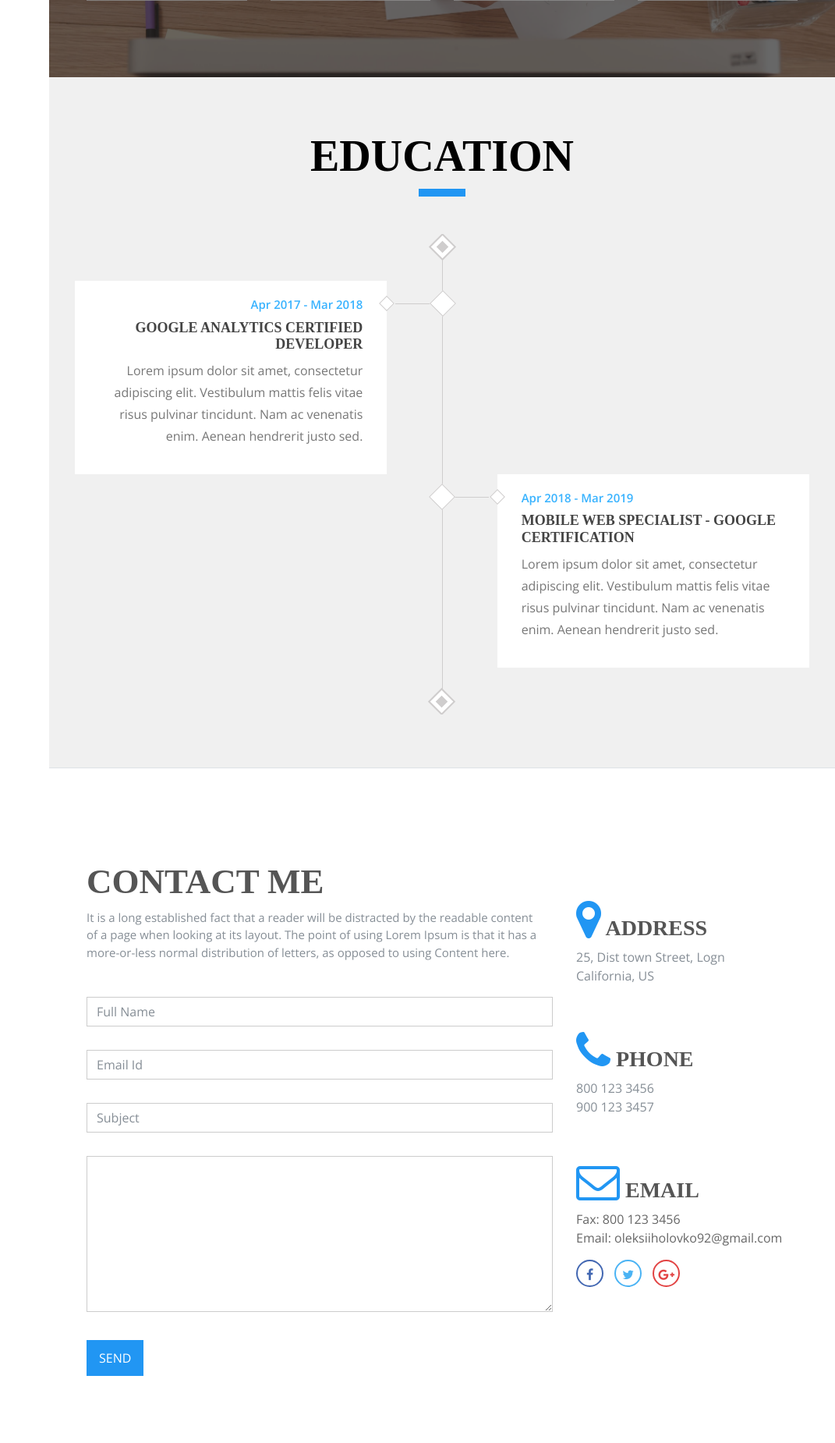
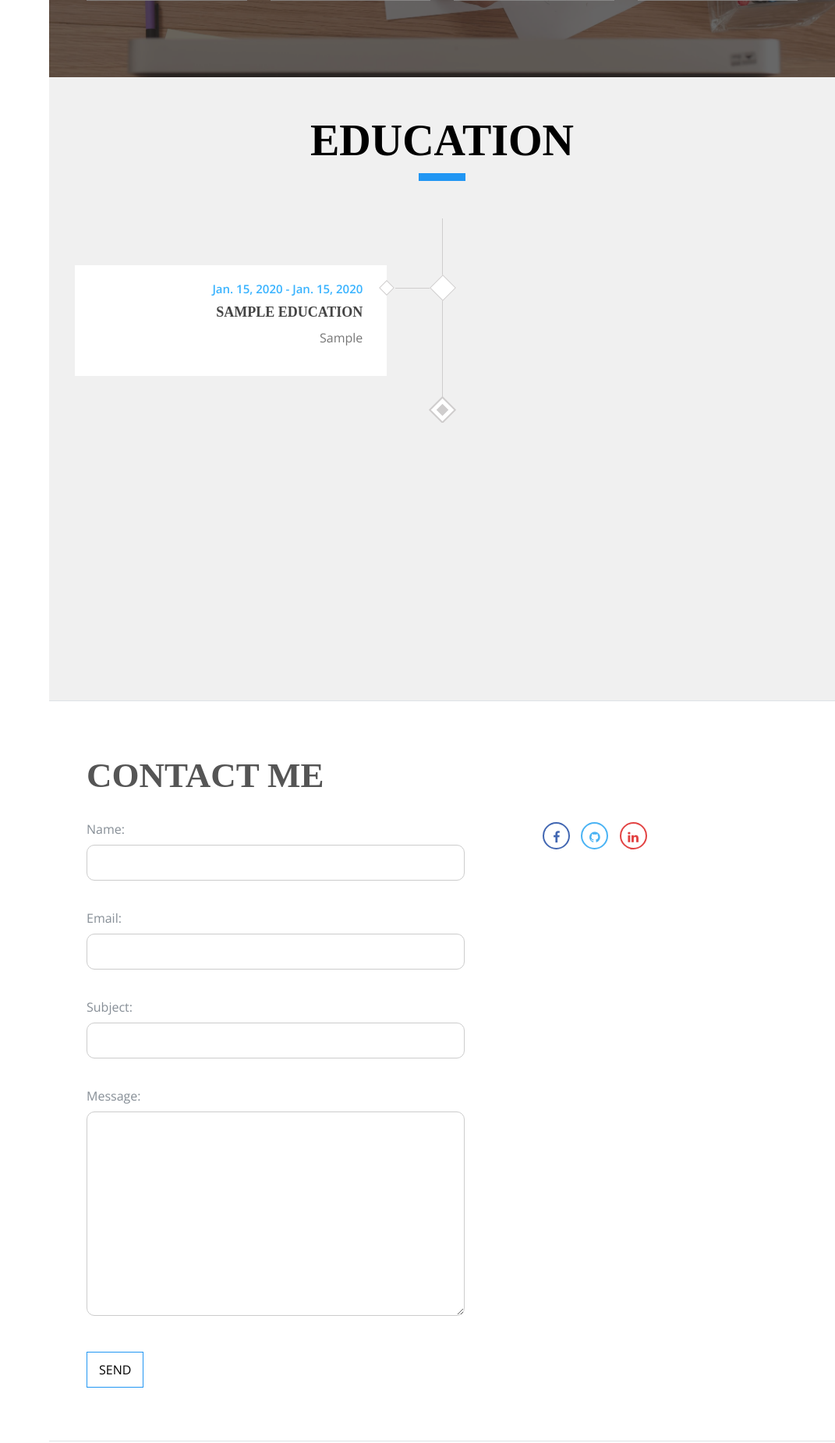
Before and after one commit to olexiygolovko/resume_site, a Django app: page / in a window 1280 px wide. Shown: the part 2747-4597 px from the top of the page at 78% size, without its empty margins (209-1280 px from the left). Run offline with Django 4.2, Linux system fonts and the light colour scheme; tables that the repository leaves empty hold one stand-in row (values such as "Sample post"); grey boxes marked "Sample" are stand-in pictures; some libraries are stand-ins or nearby versions; some web fonts are replaced.

Commit message:
added blocks expiriance, skills, contact

```diff
--- /dev/null
+++ b/resume_site/resume_app/forms.py
@@ -0,0 +1,7 @@
+from django import forms
+from .models import Message
+
+class MessageForm(forms.ModelForm):
+    class Meta:
+        model = Message
+        fields = ['name', 'email', 'subject', 'message']
--- a/resume_site/resume_app/models.py
+++ b/resume_site/resume_app/models.py
@@ -94,6 +94,7 @@ class Contact(models.Model):
     phone = models.CharField(max_length = 80)
     git = models.URLField(max_length=320)
     linkedin = models.URLField(max_length=320)
+    facebook = models.URLField(max_length=320)
 
     def __str__(self):
         return self.title
--- a/resume_site/resume_app/views.py
+++ b/resume_site/resume_app/views.py
@@ -1,16 +1,19 @@
-from django.shortcuts import render
+from django.shortcuts import render, redirect
 from .models import *
 from django_filters.views import FilterView
 from .filters import PortfolioProjectFilter
+from .forms import MessageForm
 
 
 def home(request):
     slider = Slider.objects.all()
     about = Person.objects.first()
     services = Service.objects.all()
+    education = Education.objects.all()
     portfolio = PortfolioProject.objects.all()
     languages = Language.objects.all()
     experience = Experience.objects.all()
+    contacts = Contact.objects.all()
     categories = ProjectCategory.objects.all()
     selected_category = request.GET.get('category')
 
@@ -21,16 +24,27 @@ def home(request):
 
     project_filter = PortfolioProjectFilter(request.GET, queryset=projects)
 
+    if request.method == 'POST':
+        form = MessageForm(request.POST)
+        if form.is_valid():
+            form.save()
+            return redirect('/')  # или куда вы хотите перенаправить после отправки формы
+    else:
+        form = MessageForm()
+
     context = {
         'slider': slider,
         'about': about,
         'services': services,
+        'education': education,
         'portfolio': portfolio,
         'languages': languages,
         'experience': experience,
         'categories': categories,
         'selected_category': selected_category,
         'filter': project_filter,
+        'form': form,
+        'contacts': contacts,
     }
 
     return render(request, 'home.html', context)
@@ -54,17 +68,6 @@ def language(request):
     }
     return render(request, 'languages_block.html', context)
 
-def education(request):
-    title = Education.objects.all()
-    speciality = Education.objects.all()
-    context = {
-        'title': title,
-        'speciality': speciality,
-    }
-
-    return render(request,'education.html', context)
-
-
 def main_page(request):
     person = Person.objects.first()
 
--- a/resume_site/templates/home.html
+++ b/resume_site/templates/home.html
@@ -17,8 +17,9 @@
               </div>
               <p class="mb-5" style="max-width: 600px;" >{{ about.about }}</p>
               <ul class="list-inline list-social-icons mb-0">
+                {% for contact in contacts %}
                   <li class="list-inline-item">
-                      <a href="#">
+                      <a href="{{contact.facebook}}">
                   <span class="fa-stack fa-lg">
                     <i class="fa fa-circle fa-stack-2x"></i>
                     <i class="fa fa-facebook fa-stack-1x fa-inverse"></i>
@@ -26,15 +27,7 @@
                 </a>
                   </li>
                   <li class="list-inline-item">
-                      <a href="#">
-                  <span class="fa-stack fa-lg">
-                    <i class="fa fa-circle fa-stack-2x"></i>
-                    <i class="fa fa-twitter fa-stack-1x fa-inverse"></i>
-                  </span>
-                </a>
-                  </li>
-                  <li class="list-inline-item">
-                      <a href="#">
+                      <a href="{{contact.linkedin}}">
                   <span class="fa-stack fa-lg">
                     <i class="fa fa-circle fa-stack-2x"></i>
                     <i class="fa fa-linkedin fa-stack-1x fa-inverse"></i>
@@ -42,13 +35,14 @@
                 </a>
                   </li>
                   <li class="list-inline-item">
-                      <a href="#">
+                      <a href="{{contact.git}}">
                   <span class="fa-stack fa-lg">
                     <i class="fa fa-circle fa-stack-2x"></i>
                     <i class="fa fa-github fa-stack-1x fa-inverse"></i>
                   </span>
                 </a>
                   </li>
+                  {% endfor %}
               </ul>
           </div>
       </section>
@@ -162,32 +156,22 @@
                            Education
     ======================================================-->
       <section class="resume-section p-3 p-lg-5 d-flex flex-column" id="awards">
-          <div class="row my-auto">
+          <div class="row-award">
               <div class="col-12">
                 <h2 class="  text-center">Education</h2>
                 <div class="mb-5 heading-border"></div>
               </div>
               <div class="main-award" id="award-box">
+                {% for institution in education %}
                   <div class="award">
                       <div class="award-icon"></div>
                       <div class="award-content">
-                          <span class="date">Apr 2017 - Mar 2018</span>
-                          <h5 class="title">Google Analytics Certified Developer</h5>
-                          <p class="description">
-                              Lorem ipsum dolor sit amet, consectetur adipiscing elit. Vestibulum mattis felis vitae risus pulvinar tincidunt. Nam ac venenatis enim. Aenean hendrerit justo sed.
-                          </p>
+                          <span class="date">{{ institution.start_date }} - {{ institution.end_date }}</span>
+                          <h5 class="title">{{ institution.name_institution }}</h5>
+                          <p class="description">{{ institution.speciality }}</p>
                       </div>
                   </div>
-                  <div class="award">
-                      <div class="award-icon"></div>
-                      <div class="award-content">
-                          <span class="date">Apr 2018 - Mar 2019</span>
-                          <h5 class="title">Mobile Web Specialist - Google Certification</h5>
-                          <p class="description">
-                              Lorem ipsum dolor sit amet, consectetur adipiscing elit. Vestibulum mattis felis vitae risus pulvinar tincidunt. Nam ac venenatis enim. Aenean hendrerit justo sed.
-                          </p>
-                      </div>
-                  </div>
+                {% endfor %}
               </div>
           </div>
       </section>
@@ -195,51 +179,29 @@
     <!--====================================================
                           CONTACT
     ======================================================-->
-      <section class="resume-section p-3 p-lg-5 d-flex flex-column">
-          <div class="row my-auto" id="contact">
+    <section class="resume-section p-3 p-lg-5 d-flex flex-column" id="contact">
+      <div class="row my-auto">
         <div class="col-md-8">
-              <div class="contact-cont">
-                <h3>CONTACT Me</h3>
-                <div class="heading-border-light"></div>
-                <p>It is a long established fact that a reader will be distracted by the readable content of a page when looking at its layout. The point of using Lorem Ipsum is that it has a more-or-less normal distribution of letters, as opposed to using Content here.</p>
+          <div class="contact">
+            <h3>Contact Me</h3>
           </div>
-              <div class="row con-form">
-                <div class="col-md-12">
-                  <input type="text" name="full-name" placeholder="Full Name" class="form-control">
+          <form method="post" action="{% url 'home' %}" class="contact-form">
+            {% csrf_token %}
+            <div class="form-group">
+              {{ form.as_p }}
             </div>
-                <div class="col-md-12">
-                  <input type="text" name="email" placeholder="Email Id" class="form-control">
+            <button class="btn btn-general btn-white" type="submit">Send</button>
+          </form>
         </div>
-                <div class="col-md-12">
-                  <input type="text" name="subject" placeholder="Subject" class="form-control">
-                </div>
-                <div class="col-md-12"><textarea name="" id=""></textarea></div>
-                <div class="col-md-12 sub-but"><button class="btn btn-general btn-white" role="button">Send</button></div>
-              </div>
-            </div>
-            <div class="col-md-4 col-sm-12 mt-5">
-              <div class="contact-cont2">
-                <div class="contact-add contact-box-desc">
-                  <h3><i class="fa fa-map-marker cl-atlantis fa-2x"></i> Address</h3>
-                  <p>25, Dist town Street, Logn <br>
-                  California, US <br></p>
-                </div>
-                <div class="contact-phone contact-side-desc contact-box-desc">
-                  <h3><i class="fa fa-phone cl-atlantis fa-2x"></i> Phone</h3>
-                  <p>800 123 3456 <br>900 123 3457</p>
-                </div>
-                <div class="contact-mail contact-side-desc contact-box-desc">
-                  <h3><i class="fa fa-envelope-o cl-atlantis fa-2x"></i> Email</h3>
-                <address class="address-details-f">
-                  Fax: 800 123 3456 <br>
-                  Email: <a href="mailto:oleksiiholovko92@gmail.com" class="">oleksiiholovko92@gmail.com</a>
-                </address>
+        <div class="col-md-4">
+          <div class="social-icons">
             <ul class="list-inline social-icon-f top-data">
-                  <li><a href="#" target="_empty"><i class="fa top-social fa-facebook" style="color: #4267b2; border-color:#4267b2;"></i></a></li>
-                  <li><a href="#" target="_empty"><i class="fa top-social fa-twitter" style="color: #4AB3F4; border-color:#4AB3F4;"></i></a></li>
-                  <li><a href="#" target="_empty"><i class="fa top-social fa-google-plus" style="color: #e24343; border-color:#e24343;"></i></a></li>
+              {% for contact in contacts %}
+                <li><a href="{{contact.facebook}}" target="_empty"><i class="fa top-social fa-facebook" style="color: #4267b2; border-color:#4267b2;"></i></a></li>
+                <li><a href="{{contact.git}}" target="_empty"><i class="fa top-social fa-github" style="color: #4AB3F4; border-color:#4AB3F4;"></i></a></li>
+                <li><a href="{{contact.linkedin}}" target="_empty"><i class="fa top-social fa-linkedin" style="color: #e24343; border-color:#e24343;"></i></a></li>
+              {% endfor %}
             </ul>
-                </div>
           </div>
         </div>
       </div>
--- a/resume_site/templates/index.html
+++ b/resume_site/templates/index.html
@@ -74,7 +74,7 @@ License URL: https://creativecommons.org/licenses/by/4.0/
     <script>
     </script>
 <footer>
-  <h4>2023</h4>
+  <h4 class="footer-year"> 2023</h4>
 </footer>
 
 </html>
--- a/resume_site/templates/static/css/style.css
+++ b/resume_site/templates/static/css/style.css
@@ -471,6 +471,15 @@ a:active {
     padding: 60px 0;
 }
 
+.row-award {
+    display: -ms-flexbox;
+    display: flex;
+    -ms-flex-wrap: wrap;
+    margin-right: -15px;
+    margin-left: -15px;
+    flex-direction: column;
+}
+
 #award-box:before {
     content: "";
     width: 1px;
@@ -678,99 +687,89 @@ a:active {
 /*====================================================
                    CONTACT
 ======================================================*/
-
-#contact{
+#contact {
     padding: 50px 0;
   }
 
-#contact .contact-cont h3{
-  color:#555;
+  .contact h3 {
+    color: #555;
     font-size: 45px;
   }
 
-#contact .contact-cont p{
-  padding-right: 20px;
-  font-size: 15px;
-}
-
-#contact .contact-cont2 address,
-#contact .contact-cont2 address a{
-  color:#666;
-}
-
-.con-form input {
-    border-color: #ccc;
-    border-radius: 0;
-    color: #717171;
+  .contact-form {
     margin-top: 30px;
   }
 
-.con-form textarea {
-    width: 100%;
-    height: 200px;
-    margin:30px 0;
-    border-color: #ccc;
-    border-radius: 0;
-    color: #717171;
+  .contact-form .form-group {
+    margin-bottom: 20px;
   }
 
-.contact-side-desc{
+  .contact-form input,
+  .contact-form textarea {
+    width: 100%;
+    border: 1px solid #ccc;
+    border-radius: 10px;
+    color: #717171;
+    padding: 10px;
+    margin-bottom: 20px;
+  }
+
+  .btn-general {
+    background-color: #fff;
+    color: #000;
+  }
+
+  .social-icons {
     padding-top: 40px;
   }
 
-.contact-box-desc h3{
-  color:#555;
-}
-
-.contact-box-desc h3 i{
-  color: #2196f3;
-}
-
-.social-icon-f li{
+  .social-icon-f li {
     display: inline-block;
   }
 
-.social-icon-f li i{
+  .social-icon-f li i {
     height: 35px;
-  width:35px;
+    width: 35px;
     line-height: 35px;
-  border:2px solid #2196f3;
+    border: 2px solid #2196f3;
     text-align: center;
     margin-right: 10px;
     border-radius: 50%;
   }
 
-@media(max-width: 767px){
-    #contact-p2 .con-form input{
-        margin-bottom: 30px;
-    }
-    .con-form textarea {
-        width: 100%;
-        height: 200px;
-        margin:10px 0 30px 0;
-        border-color: #ccc;
-        border-radius: 0;
-        color: #717171;
+  @media(max-width: 767px) {
+    .contact-form input,
+    .contact-form textarea {
+      margin-bottom: 10px;
     }
 
-    .contact-box-desc{
-        text-align: center;
-    }
-
-    #contact .social-icon-f{
+    .contact-box-desc,
+    .social-icons {
       text-align: center;
     }
   }
 
-@media (max-width: 575px){
-    #contact .social-icon-f{
-            text-align: center;
+  @media(max-width: 575px) {
+    .contact-form input,
+    .contact-form textarea {
+      margin-bottom: 10px;
     }
   }
 
-@media (max-width: 420px){
-    #contact .social-icon-f{
+@media (min-width: 768px) {
+    .col-md-4 {
+        -ms-flex: 0 0 33.333333%;
+        flex: 0 0 33.333333%;
+        max-width: 33.333333%;
         text-align: center;
+        padding-top: 5%;
+  }
+}
+@media (min-width: 768px){
+    .col-md-8 {
+        -ms-flex: 0 0 66.666667%;
+        flex: 0 0 66.666667%;
+        max-width: 54.666667%;
     }
 }
 
@@ -788,3 +787,7 @@ a:active {
     width:100%;
     position:absolute;
 }
+
+.footer-year {
+    text-align: center;
+}
```
Also changed, not shown: resume_site/templates/static/img/favicon.ico. Lines whose indentation alone changed are shown as unchanged.
